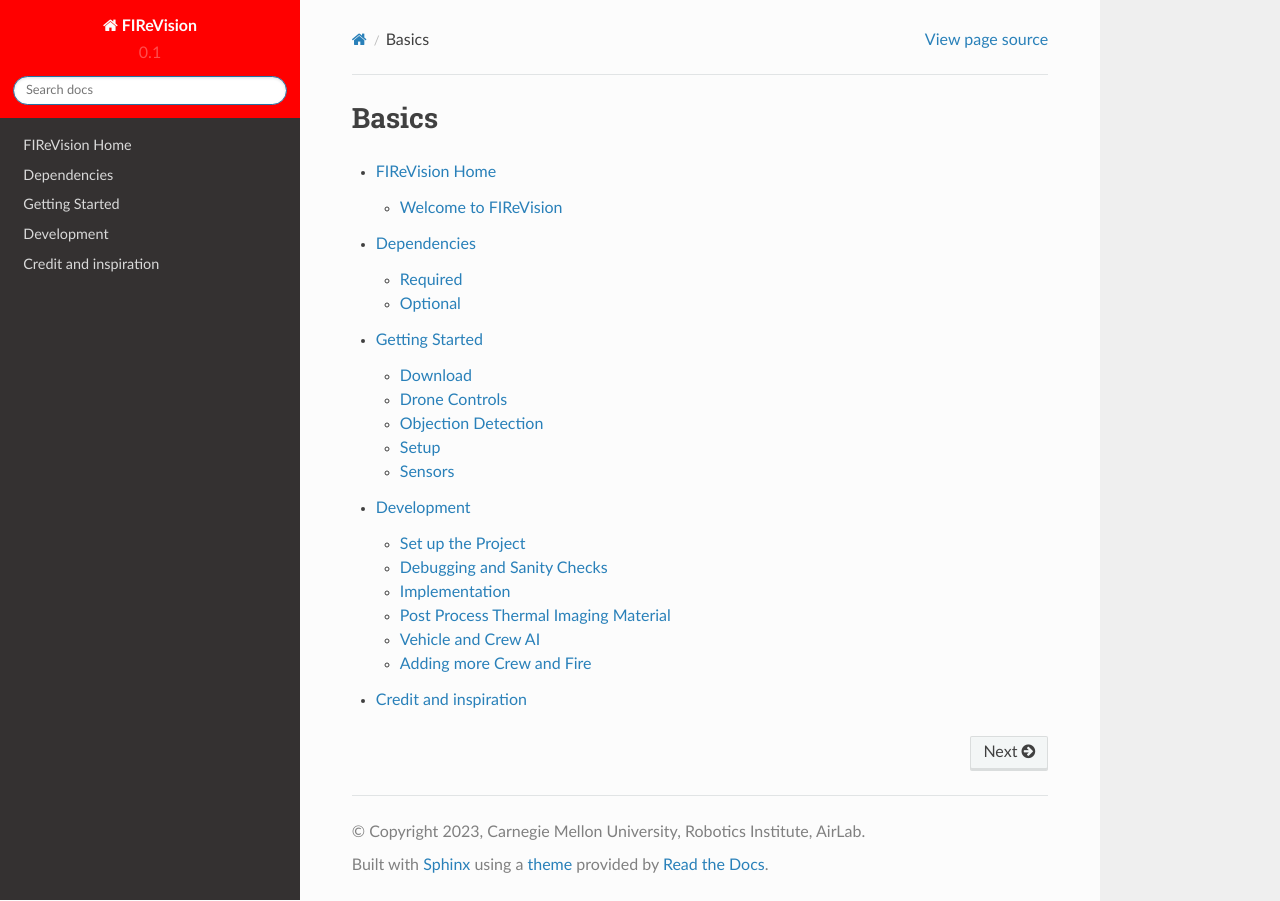
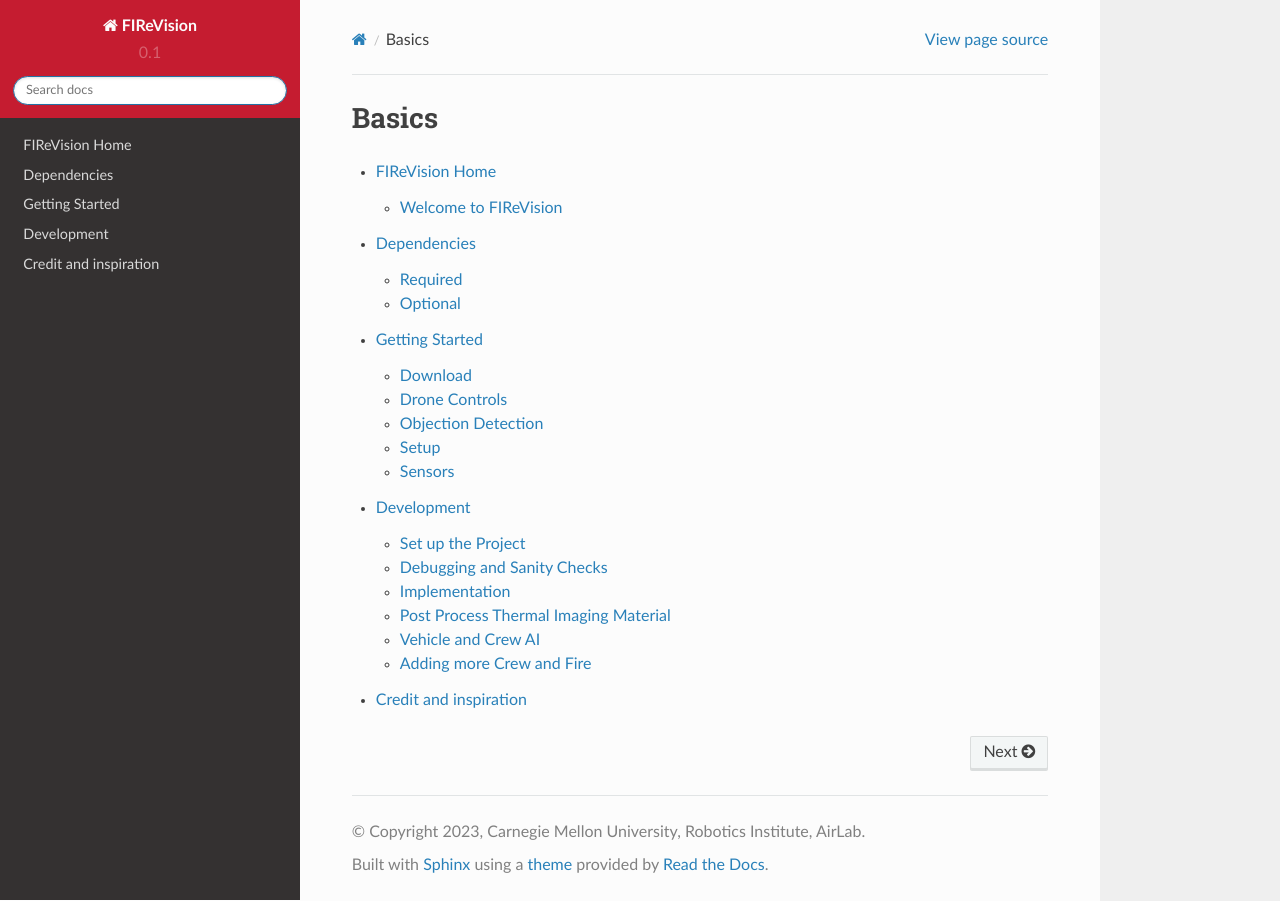
Before and after one commit to castacks/firevision_sim, a Sphinx documentation site: the page built from docs/index.rst, in a window 1280 px wide. Built offline with Sphinx 7.4.7 and the Read the Docs theme 2.0.0, drawn with Linux system fonts in a browser that asks for light colours; pages that are not in the unit, such as notebooks, are missing from menus.

Commit message:
Update conf.py

```diff
--- a/docs/conf.py
+++ b/docs/conf.py
@@ -88,7 +88,7 @@
 # further.  For a list of options available for each theme, see the
 # documentation.
 #
-html_theme_options = {'style_nav_header_background': 'red'}
+html_theme_options = {'style_nav_header_background': '#c51c30'}
 
 # Add any paths that contain custom static files (such as style sheets) here,
 # relative to this directory. They are copied after the builtin static files,
```
